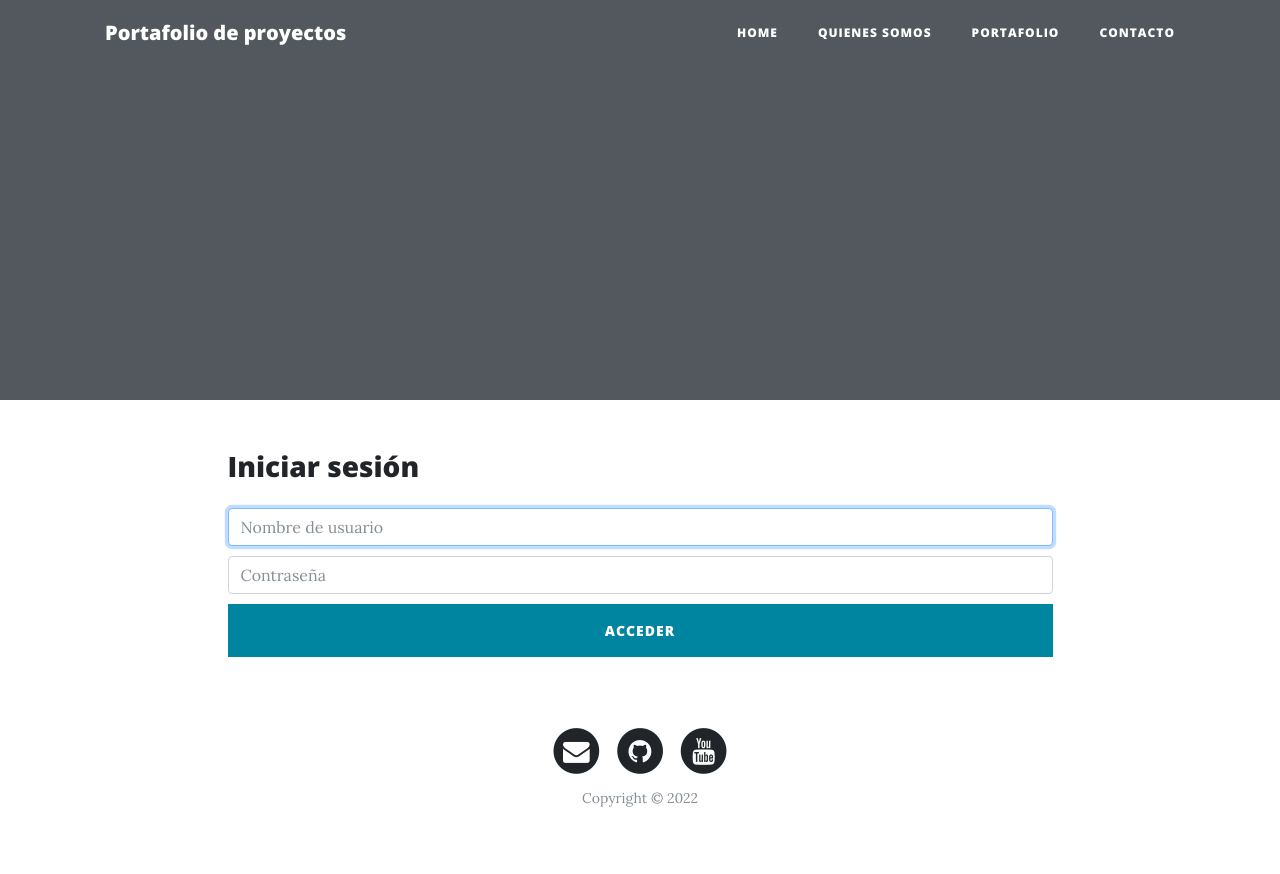
After one commit to NicolasKorzusehec/Mi-Portfolio, a Django app: template primer_proyecto/templates/registration/login.html in a window 1280 px wide. The commit adds this page. Run offline with Django 4.2, Linux system fonts and the light colour scheme; the template is opened without the code that fills it: values that come from a table or form of the project are taken from there, others are empty; some libraries are stand-ins or nearby versions.

Commit message:
armando registros y autenticacion

```diff
--- a/primer_proyecto/app_prueba/templates/app_prueba/home.html
+++ b/primer_proyecto/app_prueba/templates/app_prueba/home.html
@@ -13,4 +13,7 @@
 {% endblock %}
 <!-- indicamos que lo de abajo se dibuje despues del menu armado en la base-->
 {% block content %}
+<!-- agregamos dentro de la pagina el contador de visitas-->
+<p>Ha visitado esta pagina {{ num_visits }}{% if num_visits == 1 %} vez {% else %}
+veces {% endif %}.</p>
 {% endblock %}
--- a/primer_proyecto/proyecto_dj/settings.py
+++ b/primer_proyecto/proyecto_dj/settings.py
@@ -11,6 +11,7 @@ https://docs.djangoproject.com/en/4.1/ref/settings/
 """
 
 from pathlib import Path
+import os
 
 # Build paths inside the project like this: BASE_DIR / 'subdir'.
 BASE_DIR = Path(__file__).resolve().parent.parent
@@ -57,7 +58,7 @@ ROOT_URLCONF = 'proyecto_dj.urls'
 TEMPLATES = [
     {
         'BACKEND': 'django.template.backends.django.DjangoTemplates',
-        'DIRS': [],
+        'DIRS': [os.path.join(BASE_DIR, 'templates')],
         'APP_DIRS': True,
         'OPTIONS': {
             'context_processors': [
--- a/primer_proyecto/proyecto_dj/urls.py
+++ b/primer_proyecto/proyecto_dj/urls.py
@@ -47,3 +47,10 @@ from django.conf import settings
 if settings.DEBUG:
     from django.conf.urls.static import static
     urlpatterns += static(settings.MEDIA_URL, document_root=settings.MEDIA_ROOT)
+
+
+# importamos la funcion include
+from django.urls import include
+
+#Agregamos las direcciones de autenticacion (login, logout, gestion password)
+path('accounts/',include('django.contrib.auth.urls'))
--- /dev/null
+++ b/primer_proyecto/templates/registration/login.html
@@ -0,0 +1,32 @@
+{% extends 'app_prueba/base.html' %}
+{% load static %}
+{% block title %}Iniciar sesión{% endblock %}
+{% block content %}
+<style>.errorlist{color:red;}</style>
+    <main role="main">
+        <div class="container">
+            <div class="row mt-3">
+                <div class="col-md-9 mx-auto mb-5">
+                    <form action="" method="post">{% csrf_token %}
+                        <h3 class="mb-4">Iniciar sesión</h3>
+
+                        {% if form.non_field_errors %}
+                            <p style="color:red">Usuario o contraseña incorrectos, prueba de nuevo.</p>
+
+                        {% endif %}
+                            <p>
+                            <input type="text" name="username" autofocus maxlength="254" required
+                            id="id_username" class="form-control" placeholder="Nombre de usuario"/>
+                            </p>
+                            <p>
+                            <input type="password" name="password" required
+                            id="id_password" class="form-control" placeholder="Contraseña"/>
+                            </p>
+                            <p><input type="submit" class="btn btn-primary btn-block"
+                            value="Acceder"></p>
+                    </form>
+                </div>
+            </div>
+        </div>
+    </main>
+{% endblock %}
```
Also changed, not shown: primer_proyecto/app_prueba/views.py (+6 -6 lines), primer_proyecto/db.sqlite3, primer_proyecto/templates/registration/logout.html (added), primer_proyecto/templates/registration/password_reset_complete.html (added), primer_proyecto/templates/registration/password_reset_confirm.html (added), primer_proyecto/templates/registration/password_reset_done.html (added), primer_proyecto/templates/registration/password_reset_email.html (added), primer_proyecto/templates/registration/password_reset_form.html (added).
